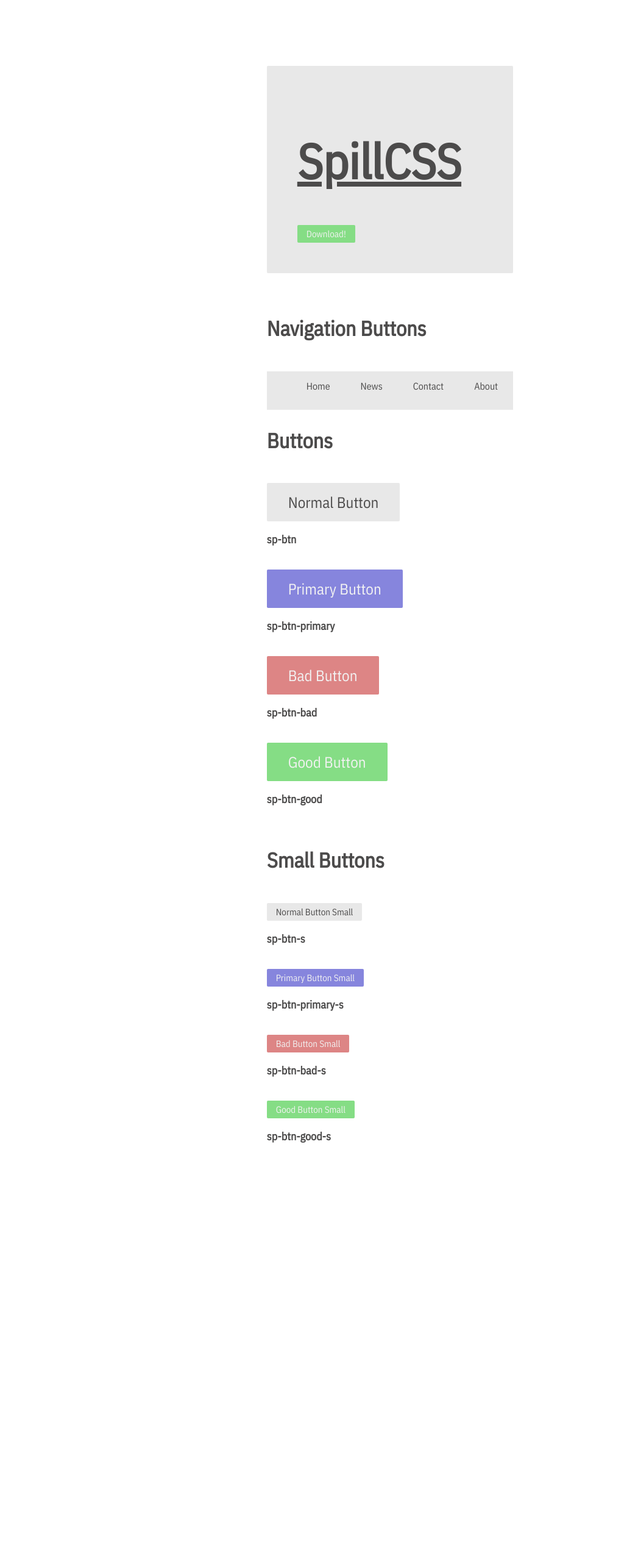
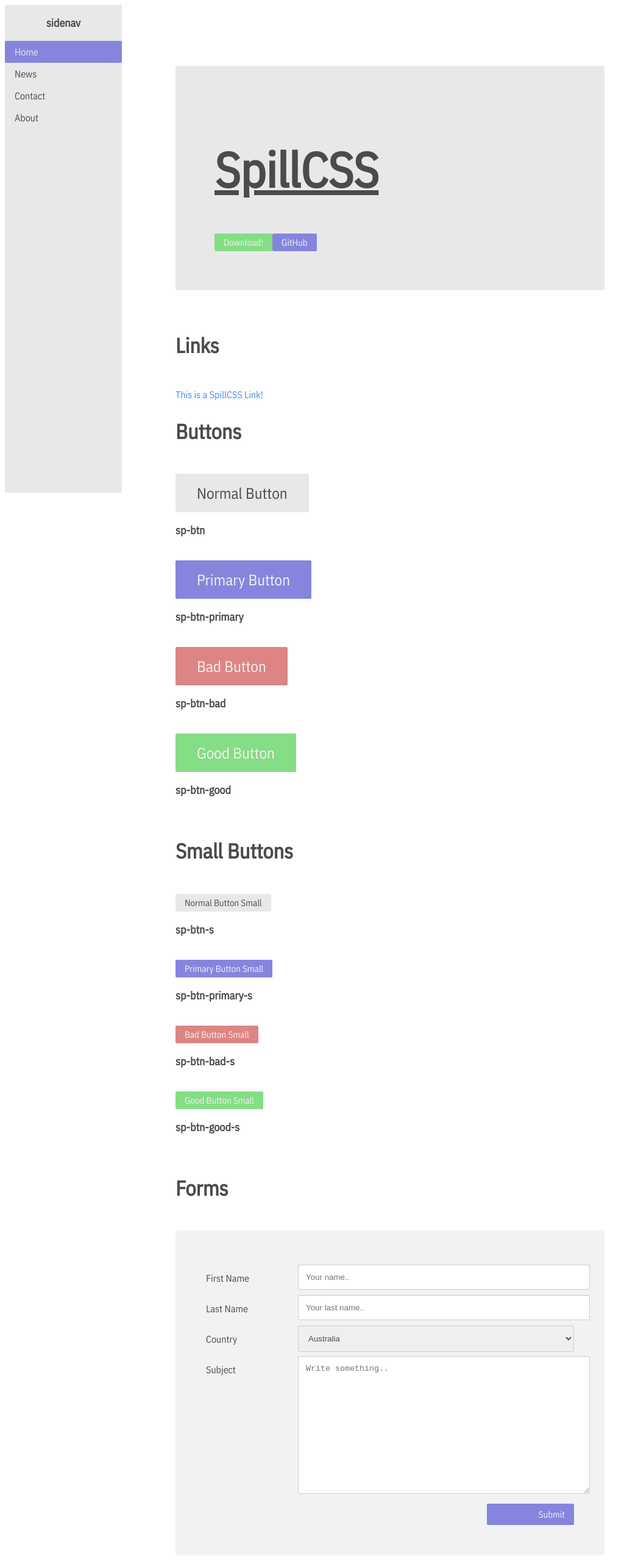
Before and after one commit to TheDekuTree/SpillCSS, a plain HTML site: page index.html in a window 1280 px wide. Shown: the whole page at 61% size, without its empty margins (0-1047 px from the left). Before the commit the page ends 1921 px from the top, so only its background shows below. Drawn offline with nearby package versions, Linux system fonts and the light colour scheme.

Commit message:
Forms, Navigation and Links!
Added the responsive side navigation bar, fancy <a> links and forms!

```diff
--- a/css/spillcss.css
+++ b/css/spillcss.css
@@ -2,6 +2,47 @@
 @import url('https://fonts.googleapis.com/css?family=IBM+Plex+Sans+Condensed');
 
 /* Styles */
+h1 {
+    font-size: 80px;
+}
+
+h2 {
+    font-size: 34px;
+}
+
+h3 {
+    font-size: 18px;
+}
+
+@media only screen and (max-width: 750px) {
+    h1 {
+       font-size: 3.5em;
+    }
+ }
+
+ @media only screen and (max-width: 550px) {
+    h1 {
+       font-size: 2.5em;
+    }
+ }
+
+
+a {
+    color: #4286f4;
+    text-decoration: none;
+    font-size: 1em;
+    font-family: 'IBM Plex Sans Condensed', sans-serif;
+    transition: 0.4s;
+}
+
+a:hover {
+    color: #6ca4ff;
+    font-size: 1.04em;
+    transition: 0.2s;
+}
+
+
+/* Classes */
 .sp-wrapper {
     display:flex;
     justify-content:center;
@@ -13,58 +54,9 @@
     text-align:left;
     font-family: 'IBM Plex Sans Condensed', sans-serif;
     color:#4c4b4b;
-}
+    width: 55vw;
+    margin: auto;
 
-
-ul {
-    list-style-type: none;
-    margin: 0;
-    padding-bottom: 15px;
-    overflow-x: hidden;
-    overflow-y: visible;
-    background-color: #e8e8e8;
-}
-
-li {
-    float: left;
-}
-
-li a {
-    display: block;
-    color: #4c4b4b;
-    text-align: center;
-    padding: 14px 25px;
-    text-decoration: none;
-    font-family: 'IBM Plex Sans Condensed', sans-serif;
-    transition: 0.2s;
-    border-bottom-left-radius: 2px;
-    border-bottom-right-radius: 2px;
-}
-
-/* Change the link color to #111 (black) on hover */
-li a:hover {
-    background-color: #8685dd;
-    color: #e8e8e8;
-    transition: 0.2s;
-    box-shadow: 0px 10px 0px #8062c5;
-}
-li a:active {
-    background-color: #9190e9;
-    color: #e8e8e8;
-    transition: 0.2s;
-}
-
-
-h1 {
-    font-size: 80px;
-}
-
-h2 {
-    font-size: 34px;
-}
-
-h3 {
-    font-size: 18px;
 }
 
 .sp-btn {
@@ -284,3 +276,156 @@
     transition: 0.1s;
     box-shadow: 0px 0px 0px #65c562;
 }
+
+/* Navigation */
+ul.sidenav {
+    list-style-type: none;
+    margin: 0;
+    padding: 0;
+    width: 15%;
+    background-color: #e8e8e8;
+    position: fixed;
+    height: 100%;
+    overflow: visible;
+    color: #4c4b4b;
+    font-family: 'IBM Plex Sans Condensed', sans-serif;
+    text-align: center;
+}
+
+ul.sidenav li a {
+    display: block;
+    color: #4c4b4b;
+    padding: 8px 16px;
+    text-decoration: none;
+    border-radius: 2px;
+    text-align: left;
+}
+
+ul.sidenav li a.active {
+    background-color: #8685dd;
+    color: #e8e8e8;
+    border-radius: 2px;
+}
+
+ul.sidenav li a:hover:not(.active) {
+    background-color: #f0f0f0;
+    color: #4c4b4b;
+    border-radius: 2px;
+    transition: 0.2s;
+    box-shadow: 10px 0px 0px #8062c5;
+}
+
+div.content {
+    margin-left: 25%;
+    padding: 1px 16px;
+    height: 1000px;
+}
+
+@media screen and (max-width: 900px) {
+    ul.sidenav {
+        width: 100%;
+        height: auto;
+    }
+    ul.sidenav li a {
+        float: left;
+        padding: 15px;
+        background-color: #e8e8e8;
+    }
+    div.content {margin-left: 0;}
+
+    ul.sidenav li a:hover:not(.active) {
+        box-shadow: 0px 10px 0px #8062c5;
+    }
+}
+
+@media screen and (max-width: 400px) {
+    ul.sidenav {
+        width: 100%;
+        height: auto;
+        position: relative;
+    }
+    ul.sidenav li a {
+        text-align: center;
+        float: none;
+
+    }
+    ul.sidenav li a:hover:not(.active) {
+        box-shadow: 0px 0px 0px #8062c5;
+    }
+}
+
+/* HTML Forms */
+input[type=text], select, textarea {
+    width: 100%;
+    padding: 12px;
+    border: 1px solid #ccc;
+    border-radius: 2px;
+    resize: vertical;
+    color: #4c4b4b;
+}
+
+label {
+    padding: 12px 12px 12px 0;
+    display: inline-block;
+}
+
+.sp-container {
+    border-radius: 5px;
+    background-color: #f2f2f2;
+    padding: 50px;
+}
+
+.col-25 {
+    float: left;
+    width: 25%;
+    margin-top: 6px;
+}
+
+.col-75 {
+    float: left;
+    width: 75%;
+    margin-top: 6px;
+}
+
+.row:after {
+    content: "";
+    display: table;
+    clear: both;
+}
+
+@media screen and (max-width: 600px) {
+    .col-25, .col-75, input[type=submit] {
+        width: 100%;
+        margin-top: 0;
+    }
+}
+
+.sp-form-btn {
+    background-color: #8685dd;
+    color: #f2f2f2;
+    font-size: 15px;
+    padding-top: 8px;
+    padding-bottom: 8px;
+    padding-left: 85px;
+    padding-right: 15px;
+    border: none;
+    font-family: 'IBM Plex Sans Condensed', sans-serif;
+    transition: 0.2s;
+    border-radius: 2px;
+    float: right;
+    margin-top: 12px;
+    cursor: pointer;
+}
+
+.sp-form-btn:hover {
+    background-color: #8e8de9;
+    transition: 0.2s;
+    box-shadow: 0px 5px 0px #8062c5;
+}
+
+.sp-form-btn:active {
+    background-color: #9b9aff;
+    transform: translateY(-5px);
+    transition: 0.1s;
+    box-shadow: 0px 0px 0px #8062c5;
+}
--- a/index.html
+++ b/index.html
@@ -8,25 +8,28 @@
 
     </head>
     <body>
+        <ul class="sidenav">
+            <h3>sidenav</h3>
+            <li><a class="active" href="">Home</a></li>
+            <li><a href="">News</a></li>
+            <li><a href="">Contact</a></li>
+            <li><a href="">About</a></li>
+
+
+        </ul>
         <div class="sp-wrapper">
             <div class="sp-page">
 
-                <div style="background-color:#e8e8e8; border-radius:2px; padding:50px;">
+                <div style="background-color:#e8e8e8; border-radius:2px; padding:5vw;">
                 <h1><u>SpillCSS</u></h1>
-                <a href="https://spillcss.dekutree.org/spillcss.zip"><button class="sp-btn-good-s">Download!</button></a>
+                <a href="https://spillcss.dekutree.org/spillcss.zip"><button class="sp-btn-good-s">Download!</button></a><a href="https://github.com/TheDekuTree/SpillCSS"><button class="sp-btn-primary-s">GitHub</button></a>
                 </div>
                 <br>
                 <br>
 
-                <h2>Navigation Buttons</h2>
+                <h2>Links</h2>
                 <br>
-
-                <ul>
-                    <li><a href="">Home</a></li>
-                    <li><a href="">News</a></li>
-                    <li><a href="">Contact</a></li>
-                    <li><a href="">About</a></li>
-                </ul>
+                <a href="https://spillcss.dekutree.org">This is a SpillCSS Link!</a>
 
 
                 <h2>Buttons</h2>
@@ -47,7 +50,6 @@
                 <br>
                 <h3>sp-btn-good</h3>
                 <br>
-
                 <h2>Small Buttons</h2>
                 <br>
                 <button class="sp-btn-s">Normal Button Small</button>
@@ -66,8 +68,55 @@
                 <br>
                 <h3>sp-btn-good-s</h3>
                 <br>
-
-
+                <h2>Forms</h2>
+                <br>
+                <div class="sp-container">
+                        <form action="/action_page.php">
+                          <div class="row">
+                            <div class="col-25">
+                              <label for="fname">First Name</label>
+                            </div>
+                            <div class="col-75">
+                              <input type="text" id="fname" name="firstname" placeholder="Your name..">
+                            </div>
+                          </div>
+                          <div class="row">
+                            <div class="col-25">
+                              <label for="lname">Last Name</label>
+                            </div>
+                            <div class="col-75">
+                              <input type="text" id="lname" name="lastname" placeholder="Your last name..">
+                            </div>
+                          </div>
+                          <div class="row">
+                            <div class="col-25">
+                              <label for="country">Country</label>
+                            </div>
+                            <div class="col-75">
+                              <select id="country" name="country">
+                                <option value="australia">Australia</option>
+                                <option value="canada">Canada</option>
+                                <option value="usa">USA</option>
+                              </select>
+                            </div>
+                          </div>
+                          <div class="row">
+                            <div class="col-25">
+                              <label for="subject">Subject</label>
+                            </div>
+                            <div class="col-75">
+                              <textarea id="subject" name="subject" placeholder="Write something.." style="height:200px"></textarea>
+                            </div>
+                          </div>
+                          <div class="row">
+                            <button class="sp-form-btn" value="Submit">Submit</button>
+                          </div>
+                        </form>
+                      </div>
+                      <br>
+                      <br>
+                      <br>
+                      <br>
             </div>
         </div>
     </body>
```
